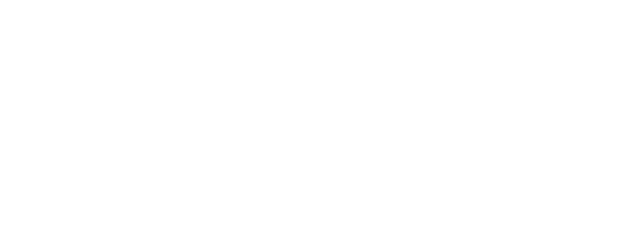
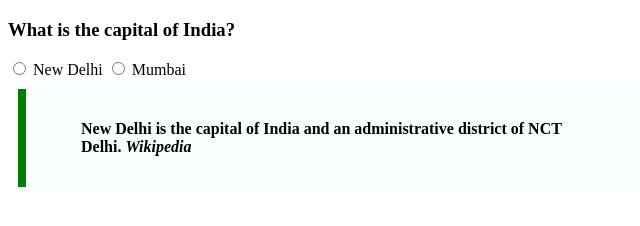
Before and after one commit to acciojob/trivia-reesav7761, a website: page main.html in a window 1280 px wide. Shown: the whole page, without its empty margins (0-640 px from the left). Drawn offline with Linux system fonts and the light colour scheme.

Commit message:
created a submission

```diff
--- a/main.html
+++ b/main.html
@@ -7,7 +7,18 @@
 </head>
 
 <body>
-	<!-- the entire body must be written by student -->
+	 <div class="question">
+        <h3>What is the capital of India?</h3>
+        <input type="radio" name="capital" value="New Delhi"> New Delhi
+        <input type="radio" name="capital" value="Mumbai"> Mumbai
+    </div>
+
+    <div class="quotation">
+        <blockquote>
+            New Delhi is the capital of India and an administrative district of NCT Delhi.
+            <cite>Wikipedia</cite>
+        </blockquote>
+    </div>
     <script type="text/javascript" src="./script.js">
 </script>
 
--- a/styles.css
+++ b/styles.css
@@ -1,2 +1,9 @@
+.quotation {
+    max-width: 600px;
+    margin: 10px;
+    padding: 15px;
+    border-left: 8px solid green;
+    background-color: #f8fffe;
+    font-weight: bold;
 
-/* Your CSS Code here. */
+}
```
